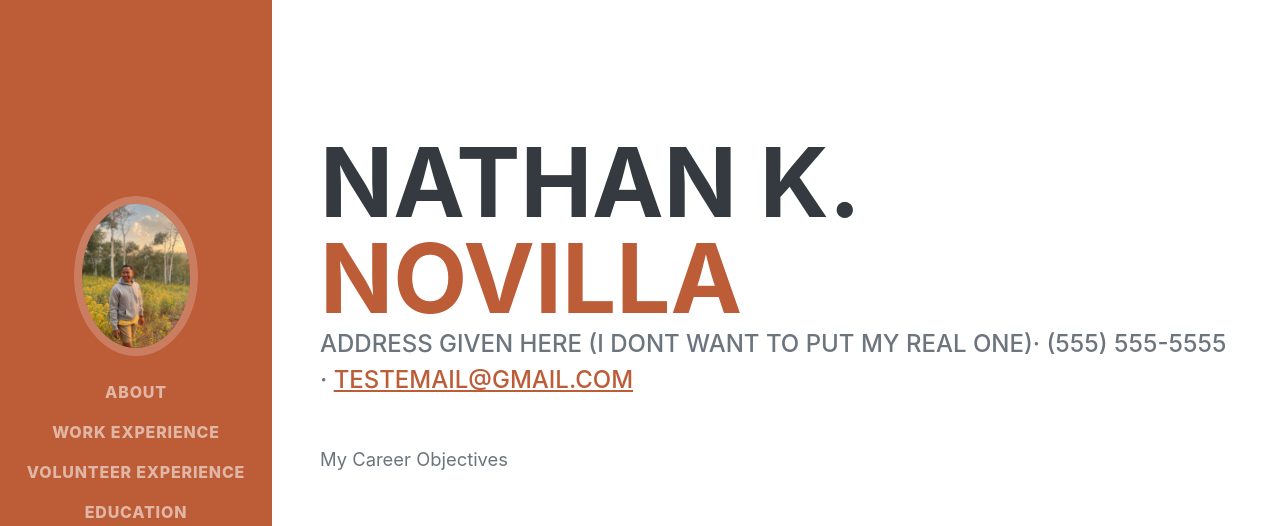
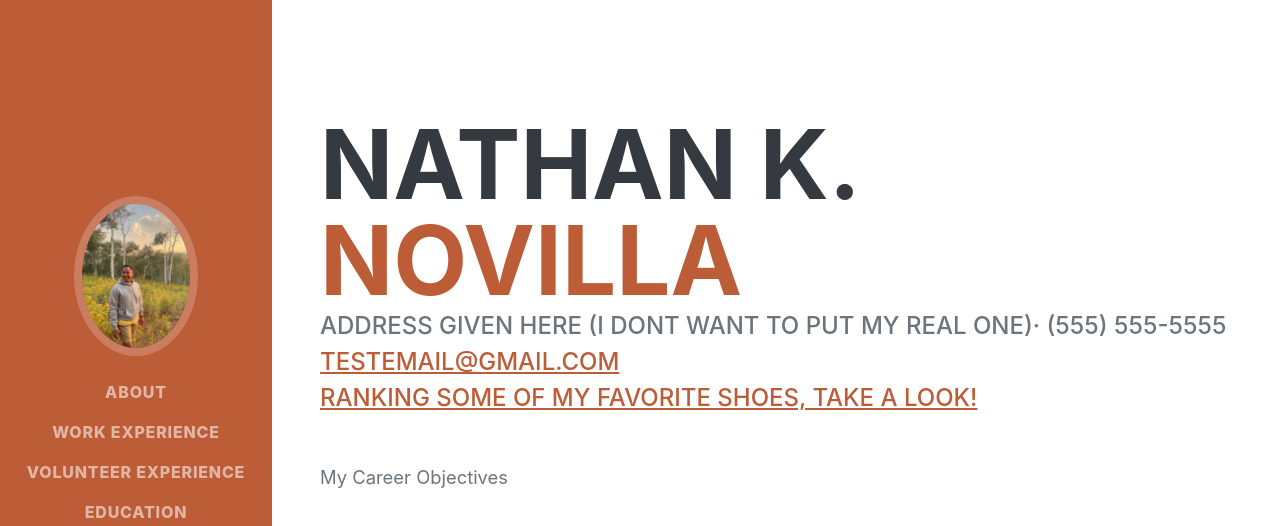
Before and after one commit to nknbyu/IS201Second, a plain HTML site: page index.html in a window 1280 px wide. Shown: the top 526 px of the page. Drawn offline with nearby package versions, Linux system fonts and the light colour scheme; a web font is replaced by a local one.

Commit message:
Add files via upload

```diff
--- a/index.html
+++ b/index.html
@@ -44,8 +44,11 @@
                         <span class="text-primary">Novilla</span>
                     </h1>
                     <div class="subheading mb-5">
-                        Address given here (I dont want to put my real one)· (555) 555-5555 ·
+                        Address given here (I dont want to put my real one)· (555) 555-5555
                         <a href="mailto:nknovi77a@gmail.com">testemail@gmail.com</a>
+                        <br>
+                        <a href="Project.html">Ranking some of my favorite shoes, take a look!</a>
+                        <br>
                     </div>
                     <p class="lead mb-5">My Career Objectives
                         <ul>
```
Also changed, not shown: Project.html (+1 -1 lines).
